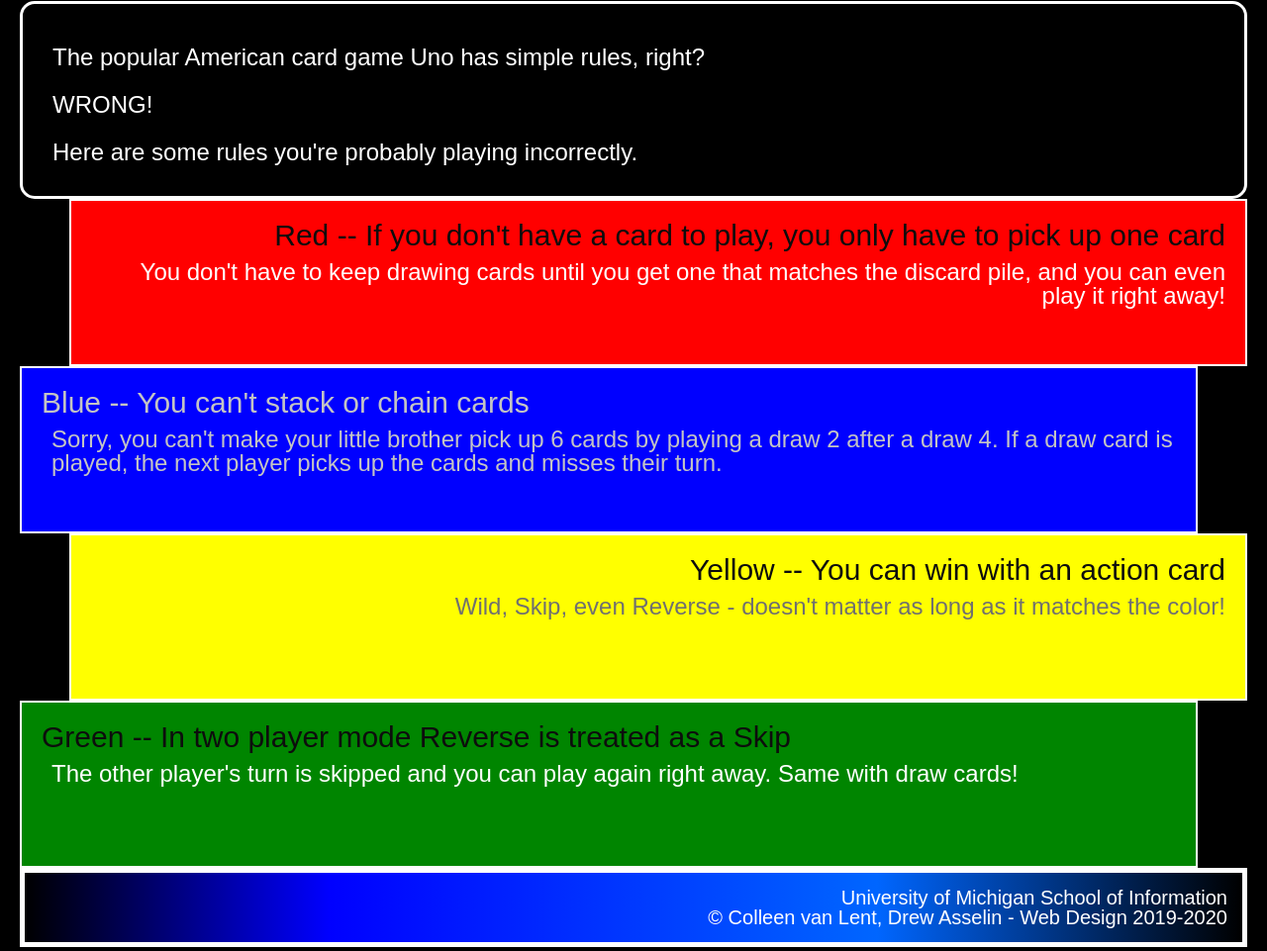
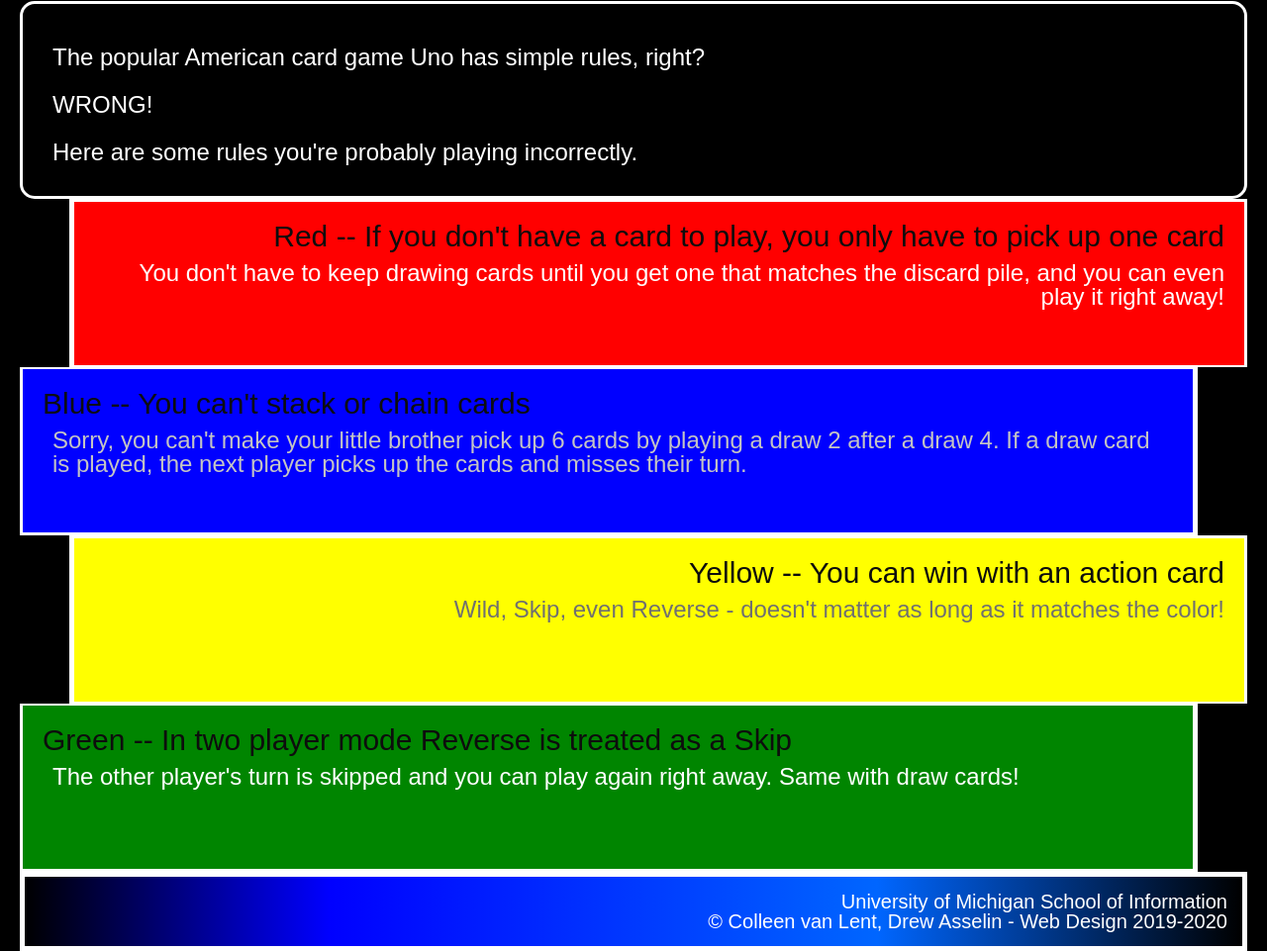
Before and after one commit to emmaroth12/hw2-w25, a plain HTML site: page index.html in a window 1280 px wide. Shown: the part 327-1288 px from the top of the page at 99% size. Drawn offline with Linux system fonts and the light colour scheme.

Commit message:
Add files via upload

```diff
--- a/css/style.css
+++ b/css/style.css
@@ -42,37 +42,38 @@ div {
 }
 
 .red {
-    background-color: #FF0000;
-    text-align: right;
-    margin-left: 50px;
-    border: 2px solid #FFFFFF;
+    background-color: #FF0000; /* Hexadecimal value for red */
+    text-align: right; /* Align text to the right */
+    margin-left: 50px; /* 50px margin on the left */
+    border-bottom: 2px solid #FFFFFF; /* 2px white border on the bottom */
+    border-left: 5px solid #FFFFFF;
 }
 
 .blue {
     color: #c4c4c4;
-    background-color: #0000FF;
-    text-align: left;
-    margin-right: 50px;
-    border: 2px solid #FFFFFF;
+    background-color: #0000FF; /* Hexadecimal value for blue */
+    text-align: left; /* Align text to the left */
+    margin-right: 50px; /* 50px margin on the right */
+    border-top: 2px solid #FFFFFF; /* 2px white border on the top */
+    border-right: 5px solid #FFFFFF
 }
 
-.blue h1, .blue h2, .blue h3, .blue h4, .blue h5, .blue h6, .blue p {
-    color: #c4c4c4;
-}
 
 .yellow {
     color: #707070;
-    background-color: #FFFF00;
-    text-align: right;
-    margin-left: 50px;
-    border: 2px solid #FFFFFF;
+    background-color: #FFFF00; /* Hexadecimal value for yellow */
+    text-align: right; /* Align text to the right */
+    margin-left: 50px; /* 50px margin on the left */
+    border-bottom: 2px solid #FFFFFF; /* 2px white border on the bottom */
+    border-left: 5px solid #FFFFFF;
 }
 
 .green {
-    background-color: #008500;
-    text-align: left;
-    margin-right: 50px;
-    border: 2px solid #FFFFFF;
+    background-color: #008500; /* Hexadecimal value for green */
+    text-align: left; /* Align text to the left */
+    margin-right: 50px; /* 50px margin on the right */
+    border-top: 2px solid #FFFFFF; /* 2px white border on the top */
+    border-right: 5px solid #FFFFFF;
 }
 
 footer {
```
